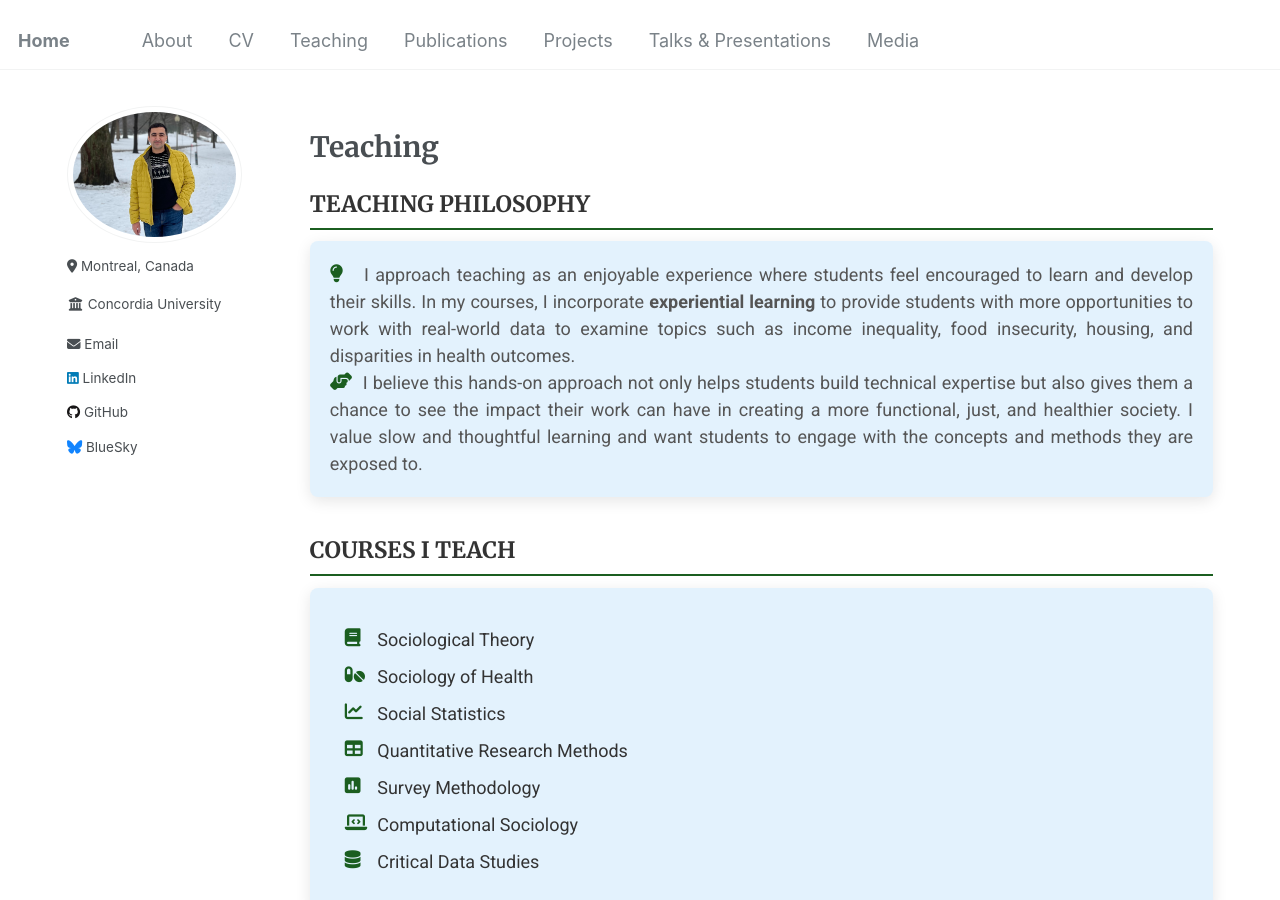
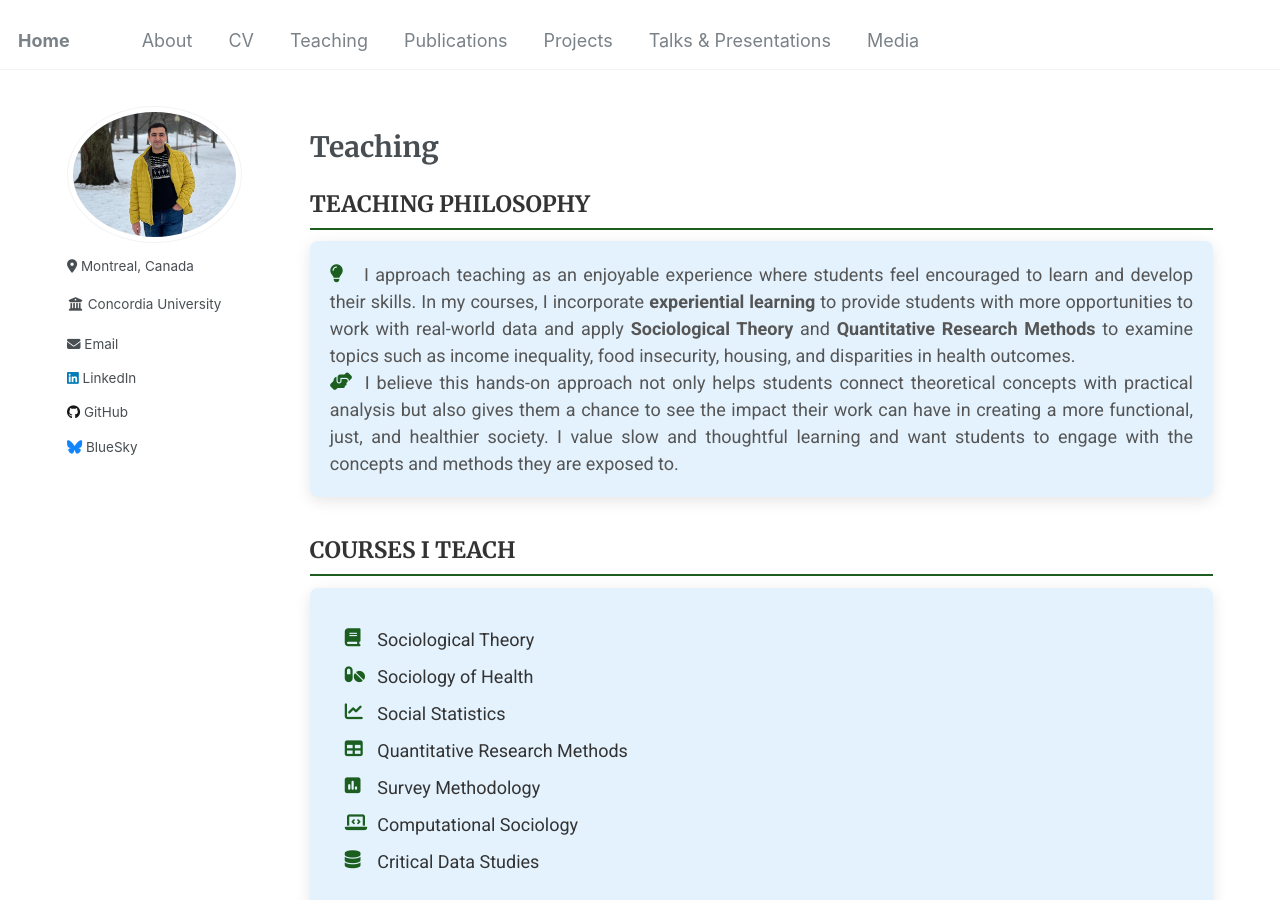
Before and after one commit to Mohsnmonji/mohsnmonji.github.io, a Jekyll site: the page built from _pages/teaching.md, in a window 1280 px wide and 900 px high. Built offline with Jekyll 4.4.1, drawn with Linux system fonts in a browser that asks for light colours.

Commit message:
Update teaching.md

```diff
--- a/_pages/teaching.md
+++ b/_pages/teaching.md
@@ -65,12 +65,12 @@ author_profile: true
     <p>
       <i class="fas fa-lightbulb icon"></i>
       I approach teaching as an enjoyable experience where students feel encouraged to learn and develop their skills. In my courses, I incorporate
-      <strong>experiential learning</strong> to provide students with more opportunities to work with real-world data to examine topics such as
+      <strong>experiential learning</strong> to provide students with more opportunities to work with real-world data and apply <strong>Sociological Theory</strong> and <strong>Quantitative Research Methods</strong> to examine topics such as
       income inequality, food insecurity, housing, and disparities in health outcomes.
     </p>
     <p>
       <i class="fas fa-hands-helping icon"></i>
-      I believe this hands-on approach not only helps students build technical expertise but also gives them a chance to see the impact their work can have
+      I believe this hands-on approach not only helps students connect theoretical concepts with practical analysis but also gives them a chance to see the impact their work can have
       in creating a more functional, just, and healthier society. I value slow and thoughtful learning and want students to engage with the concepts and
       methods they are exposed to.
     </p>
```
